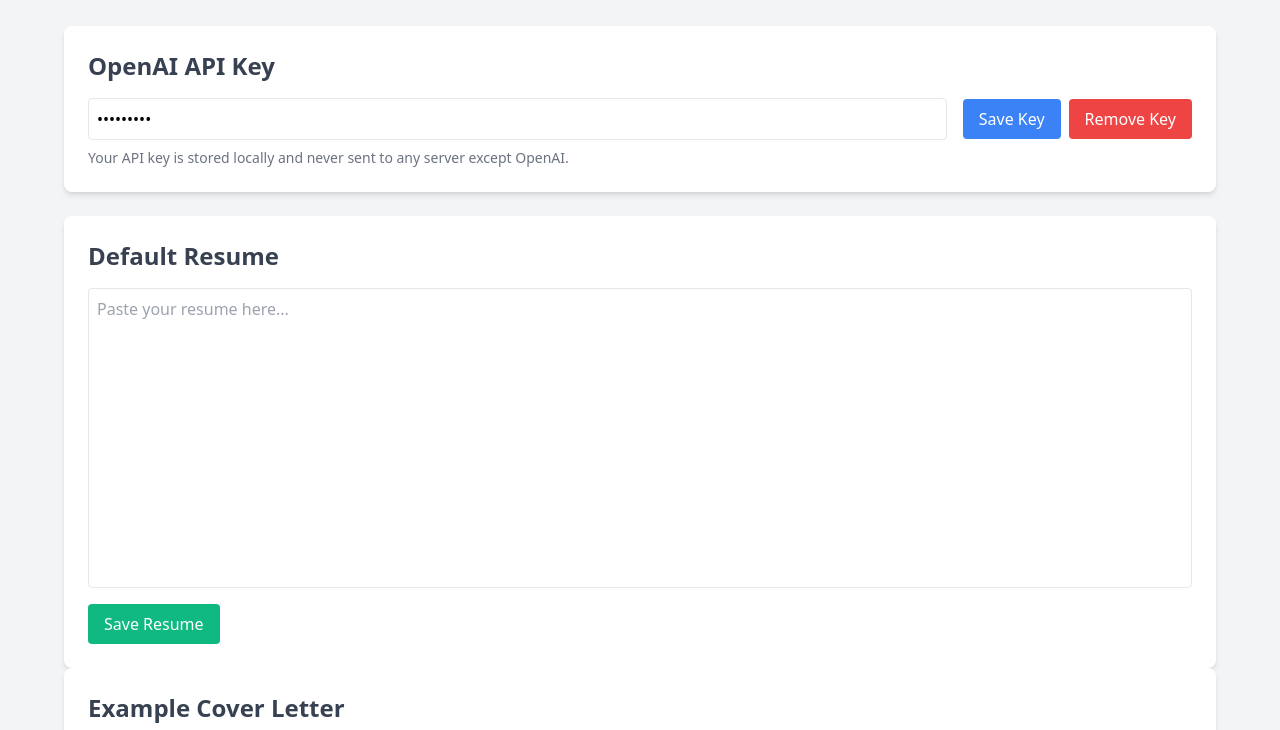
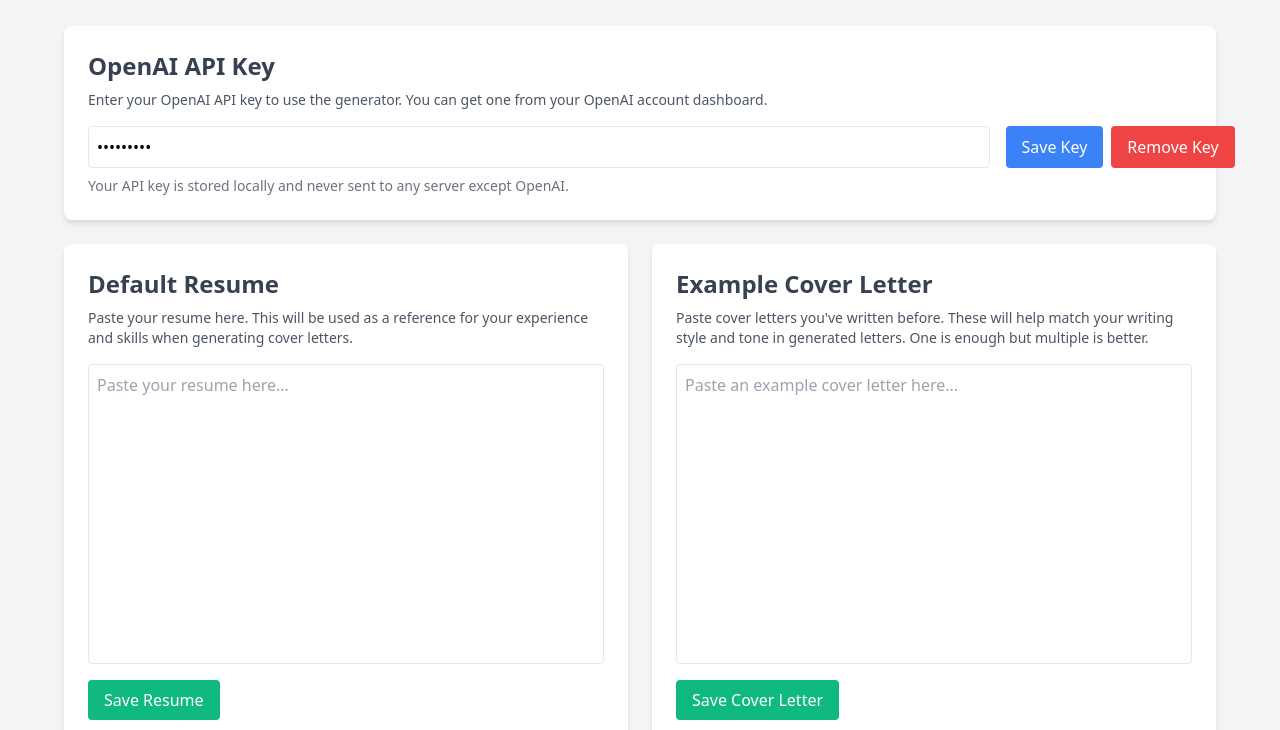
Before and after one commit to mrtoronto/cover-letter-generator, a plain HTML site: page index.html in a window 1280 px wide. Both pictures are taken after typing "Sample123" into the empty fields and a click on the button "Save Key". Shown: the part 70-800 px from the top of the page. Drawn offline with nearby package versions, Linux system fonts and the light colour scheme.

Commit message:
Add descriptive text and improve layout for input sections

```diff
--- a/index.html
+++ b/index.html
@@ -25,27 +25,32 @@
 
             <!-- API Key Section -->
             <div class="bg-white rounded-lg shadow-md p-6 mb-6 content-section api-key-section">
-                <h2 class="text-2xl font-semibold text-gray-700 mb-4">OpenAI API Key</h2>
-                <div class="flex items-center">
+                <h2 class="text-2xl font-semibold text-gray-700 mb-2">OpenAI API Key</h2>
+                <p class="text-sm text-gray-600 mb-4">Enter your OpenAI API key to use the generator. You can get one from your OpenAI account dashboard.</p>
+                <div class="flex flex-col sm:flex-row gap-4">
                     <input type="password" id="apiKey" placeholder="Enter your OpenAI API key"
-                           class="flex-1 p-2 border rounded mr-4">
+                           class="w-full p-2 border rounded">
+                    <div class="flex gap-2">
                         <button onclick="saveApiKey()"
-                            class="bg-blue-500 text-white px-4 py-2 rounded hover:bg-blue-600 mr-2">
+                                class="flex-1 sm:flex-none bg-blue-500 text-white px-4 py-2 rounded hover:bg-blue-600">
                             Save Key
                         </button>
                         <button onclick="removeApiKey()"
-                            class="bg-red-500 text-white px-4 py-2 rounded hover:bg-red-600">
+                                class="flex-1 sm:flex-none bg-red-500 text-white px-4 py-2 rounded hover:bg-red-600">
                             Remove Key
                         </button>
+                    </div>
                 </div>
                 <p class="text-sm text-gray-500 mt-2">Your API key is stored locally and never sent to any server except OpenAI.</p>
             </div>
 
             <!-- Templates Section -->
-            <div class="grid grid-cols-1 md:grid-cols-2 gap-6 mb-6 content-section">
+            <div class="content-section">
+                <div class="grid grid-cols-1 md:grid-cols-2 gap-6 mb-6">
                     <!-- Resume Template -->
                     <div class="bg-white rounded-lg shadow-md p-6">
-                    <h2 class="text-2xl font-semibold text-gray-700 mb-4">Default Resume</h2>
+                        <h2 class="text-2xl font-semibold text-gray-700 mb-2">Default Resume</h2>
+                        <p class="text-sm text-gray-600 mb-4">Paste your resume here. This will be used as a reference for your experience and skills when generating cover letters.</p>
                         <div class="textarea-container">
                             <textarea id="resumeTemplate" placeholder="Paste your resume here..."
                                     class="w-full p-2 border rounded"></textarea>
@@ -58,7 +63,8 @@
 
                     <!-- Cover Letter Template -->
                     <div class="bg-white rounded-lg shadow-md p-6">
-                    <h2 class="text-2xl font-semibold text-gray-700 mb-4">Example Cover Letter</h2>
+                        <h2 class="text-2xl font-semibold text-gray-700 mb-2">Example Cover Letter</h2>
+                        <p class="text-sm text-gray-600 mb-4">Paste cover letters you've written before. These will help match your writing style and tone in generated letters. One is enough but multiple is better.</p>
                         <div class="textarea-container">
                             <textarea id="coverLetterTemplate" placeholder="Paste an example cover letter here..."
                                     class="w-full p-2 border rounded"></textarea>
@@ -69,10 +75,12 @@
                         </button>
                     </div>
                 </div>
+            </div>
 
             <!-- Job Description Section -->
             <div class="bg-white rounded-lg shadow-md p-6 mb-6 content-section">
-                <h2 class="text-2xl font-semibold text-gray-700 mb-4">Job Description</h2>
+                <h2 class="text-2xl font-semibold text-gray-700 mb-2">Job Description</h2>
+                <p class="text-sm text-gray-600 mb-4">Paste the job description you're applying for. The generator will tailor your cover letter to match the job requirements.</p>
                 <div class="textarea-container">
                     <textarea id="jobDescription" placeholder="Paste the job description here..."
                             class="w-full p-2 border rounded"></textarea>
@@ -85,7 +93,8 @@
 
             <!-- Generated Cover Letter Section -->
             <div class="bg-white rounded-lg shadow-md p-6 content-section">
-                <h2 class="text-2xl font-semibold text-gray-700 mb-4">Generated Cover Letter</h2>
+                <h2 class="text-2xl font-semibold text-gray-700 mb-2">Generated Cover Letter</h2>
+                <p class="text-sm text-gray-600 mb-4">Your personalized cover letter will appear here. Review it, make any needed adjustments, then copy it to your clipboard.</p>
                 <div class="textarea-container">
                     <textarea id="generatedCoverLetter" placeholder="Your generated cover letter will appear here..."
                             class="w-full p-2 border rounded" readonly></textarea>
```
Lines whose indentation alone changed are shown as unchanged.
